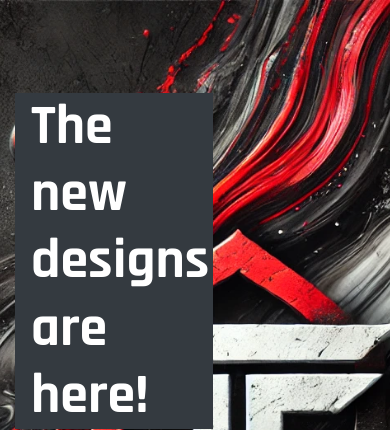
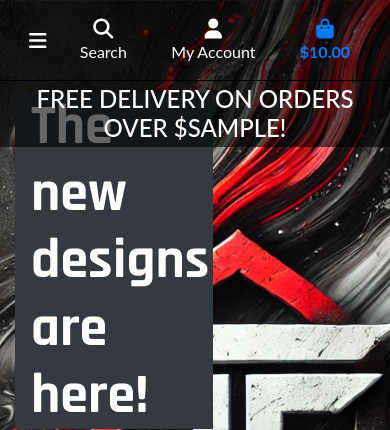
Before and after one commit to xttrust/xttrust-custom-merch, a Django app: template home/templates/home/index.html in a window 390 px wide. Shown: the top 430 px of the page. Run offline with Django 5.2, Linux system fonts and the light colour scheme; the template is opened without the code that fills it: most values are stand-ins (such as "Sample title", 1, 10 or a date in 2020); some libraries are stand-ins or nearby versions.

Commit message:
feat: Added navbar and mobile header

```diff
--- a/static/css/base.css
+++ b/static/css/base.css
@@ -32,7 +32,7 @@ body {
     background: url('/media/main-bg.webp') no-repeat center center fixed;
     background-size: cover;
     height: calc(100vh - 164px);
-    color: var(--dark); /* Dark color for text */
+    color: var(--dark);
     font-family: 'Lato', sans-serif;
 }
 
@@ -116,31 +116,77 @@ body {
     font-style: normal;
   }
 
-/* Top Nav Styles */
+/* Top Nav */
 #top-nav {
     background-color: rgba(0, 0, 0, 0.6);
     color: #FFFFFF;
-    box-shadow: 0 4px 10px rgba(255, 255, 255, 0.5);
-    transition: box-shadow 0.3s ease, opacity 0.3s ease;
+    border-bottom: 1px solid #000000;
 }
 
-#top-nav:hover {
-    opacity: 1;
-    box-shadow: 0 6px 15px rgba(255, 255, 255, 0.8);
+/* Main Nav */
+#main-nav-container {
+    background-color: rgba(0, 0, 0, 0.6);
+    color: #FFFFFF;
+    border-bottom: 1px solid #000000;
+}
+
+/* Base styling for the navigation links */
+.nav-link {
+    color: #FFFFFF;
+    position: relative; /* Required for pseudo-elements */
+    transition: color 0.3s ease;
+}
+
+.nav-link:hover {
+    color: #D32F2F;
+}
+
+.nav-link::before {
+    content: '';
+    position: absolute;
+    width: 0;
+    height: 2px;
+    bottom: 0;
+    left: 0;
+    background-color: #D32F2F;
+    visibility: hidden;
+    transition: all 0.3s ease-in-out;
+}
+
+.nav-link:hover::before {
+    visibility: visible;
+    width: 100%;
+}
+
+.dropdown-item {
+    color: #000000;
+    transition: color 0.3s ease, background-color 0.3s ease;
+}
+
+.dropdown-item:hover {
+    color: #FFFFFF;
+    background-color: #D32F2F;
+}
+
+
+/* delivery-banner */
+#delivery-banner {
+    background-color: rgba(0, 0, 0, 0.6);
+    color: #FFFFFF;
 }
 
 /* Button Styles */
 button, .btn {
-    background-color: var(--primary); /* Primary button color (red, in your case) */
-    color: var(--white); /* White text */
-    border: none; /* Remove default borders */
-    transition: box-shadow 0.3s ease, transform 0.3s ease; /* Smooth transition on shadow and scale */
+    background-color: var(--primary);
+    color: var(--white);
+    border: none;
+    transition: box-shadow 0.3s ease, transform 0.3s ease;
 }
 
 /* Box Shadow on Hover */
 button:hover, .btn:hover {
-    box-shadow: 0 1px 10px rgba(255, 255, 255, 0.5); /* White bottom drop shadow */
-    transform: translateY(-2px); /* Slight lift on hover */
+    box-shadow: 0 1px 10px rgba(255, 255, 255, 0.5);
+    transform: translateY(-2px);
 }
 
 /* Optional active state */
--- a/templates/base.html
+++ b/templates/base.html
@@ -94,6 +94,20 @@
                 </ul>
             </div>
         </div>
+        <div id="main-nav-container" class="row">
+          <nav class="navbar navbar-expand-lg w-100">
+            <button class="navbar-toggler" type="button" data-toggle="collapse" data-target="#main-nav" aria-controls="main-nav" aria-expanded="false" aria-label="Toggle navigation">
+              <i class="fas fa-bars"></i>
+          </button>
+            {% include 'includes/mobile-top-header.html' %}
+            {% include 'includes/main-nav.html' %}
+          </nav>
+        </div>
+        <div id="delivery-banner" class="row text-center">
+          <div class="col bg-black text-white">
+              <h4 class="logo-font my-1">Free delivery on orders over ${{ free_shipping_threshold }}!</h4>
+          </div>
+        </div>
     </header>
 
     {% if messages %}
--- /dev/null
+++ b/templates/includes/main-nav.html
@@ -0,0 +1,110 @@
+<div class="collapse navbar-collapse" id="main-nav">
+    <ul class="navbar-nav w-auto mx-auto">
+        <!-- All Products -->
+        <li class="nav-item dropdown">
+            <a class="logo-font font-weight-bold nav-link text-white mr-5"
+                href="#"
+                id="all-products-link"
+                data-toggle="dropdown"
+                aria-haspopup="true"
+                aria-expanded="false">
+                All Products
+            </a>
+            <div class="dropdown-menu border-0" aria-labelledby="all-products-link">
+                <a href="{% url 'home' %}?sort=price&direction=asc" class="dropdown-item">By Price</a>
+                <a href="{% url 'home' %}?sort=rating&direction=desc" class="dropdown-item">By Rating</a>
+                <a href="{% url 'home' %}?sort=category&direction=asc" class="dropdown-item">By Category</a>
+                <a href="{% url 'home' %}" class="dropdown-item">All Products</a>
+            </div>
+        </li>
+
+        <!-- Apparel -->
+        <li class="nav-item dropdown">
+            <a class="logo-font font-weight-bold nav-link text-white mr-5"
+                href="#"
+                id="apparel-link"
+                data-toggle="dropdown"
+                aria-haspopup="true"
+                aria-expanded="false">
+                Apparel
+            </a>
+            <div class="dropdown-menu border-0" aria-labelledby="apparel-link">
+                <a href="{% url 'home' %}?category=t-shirts" class="dropdown-item">T-Shirts</a>
+                <a href="{% url 'home' %}?category=hoodies" class="dropdown-item">Hoodies</a>
+                <a href="{% url 'home' %}?category=hats" class="dropdown-item">Hats & Caps</a>
+                <a href="{% url 'home' %}?category=t-shirts,hoodies,hats" class="dropdown-item">All Apparel</a>
+            </div>
+        </li>
+
+        <!-- Accessories -->
+        <li class="nav-item dropdown">
+            <a class="logo-font font-weight-bold nav-link text-white mr-5"
+                href="#"
+                id="accessories-link"
+                data-toggle="dropdown"
+                aria-haspopup="true"
+                aria-expanded="false">
+                Accessories
+            </a>
+            <div class="dropdown-menu border-0" aria-labelledby="accessories-link">
+                <a href="{% url 'home' %}?category=phone-cases" class="dropdown-item">Phone Cases</a>
+                <a href="{% url 'home' %}?category=laptop-sleeves" class="dropdown-item">Laptop Sleeves</a>
+                <a href="{% url 'home' %}?category=backpacks" class="dropdown-item">Backpacks</a>
+                <a href="{% url 'home' %}?category=phone-cases,laptop-sleeves,backpacks" class="dropdown-item">All Accessories</a>
+            </div>
+        </li>
+
+        <!-- Tech Gear -->
+        <li class="nav-item dropdown">
+            <a class="logo-font font-weight-bold nav-link text-white mr-5"
+                href="#"
+                id="tech-gear-link"
+                data-toggle="dropdown"
+                aria-haspopup="true"
+                aria-expanded="false">
+                Tech Gear
+            </a>
+            <div class="dropdown-menu border-0" aria-labelledby="tech-gear-link">
+                <a href="{% url 'home' %}?category=mousepads" class="dropdown-item">Mousepads</a>
+                <a href="{% url 'home' %}?category=usb-hubs" class="dropdown-item">USB Hubs</a>
+                <a href="{% url 'home' %}?category=headphones" class="dropdown-item">Headphones</a>
+                <a href="{% url 'home' %}?category=mousepads,usb-hubs,headphones" class="dropdown-item">All Tech Gear</a>
+            </div>
+        </li>
+
+        <!-- Drinkware -->
+        <li class="nav-item dropdown">
+            <a class="logo-font font-weight-bold nav-link text-white mr-5"
+                href="#"
+                id="drinkware-link"
+                data-toggle="dropdown"
+                aria-haspopup="true"
+                aria-expanded="false">
+                Drinkware
+            </a>
+            <div class="dropdown-menu border-0" aria-labelledby="drinkware-link">
+                <a href="{% url 'home' %}?category=mugs" class="dropdown-item">Mugs</a>
+                <a href="{% url 'home' %}?category=water-bottles" class="dropdown-item">Water Bottles</a>
+                <a href="{% url 'home' %}?category=tumblers" class="dropdown-item">Tumblers</a>
+                <a href="{% url 'home' %}?category=mugs,water-bottles,tumblers" class="dropdown-item">All Drinkware</a>
+            </div>
+        </li>
+
+        <!-- Special Offers -->
+        <li class="nav-item dropdown">
+            <a class="logo-font font-weight-bold nav-link text-white"
+                href="#" id="specials-link"
+                data-toggle="dropdown"
+                aria-haspopup="true"
+                aria-expanded="false">
+                Special Offers
+            </a>
+            <div class="dropdown-menu border-0" aria-labelledby="specials-link">
+                <a href="{% url 'home' %}?category=new-arrivals" class="dropdown-item">New Arrivals</a>
+                <a href="{% url 'home' %}?category=deals" class="dropdown-item">Deals</a>
+                <a href="{% url 'home' %}?category=clearance" class="dropdown-item">Clearance</a>
+                <a href="{% url 'home' %}?category=new-arrivals,deals,clearance" class="dropdown-item">All Specials</a>
+            </div>
+        </li>
+    </ul>
+</div>
--- /dev/null
+++ b/templates/includes/mobile-top-header.html
@@ -0,0 +1,56 @@
+<li class="list-inline-item">
+    <a class="text-white nav-link d-block d-lg-none" href="#" id="mobile-search" data-toggle="dropdown" aria-haspopup="true" aria-expanded="false">
+        <div class="text-center">
+            <div><i class="fas fa-search fa-lg"></i></div>
+            <p class="my-0">Search</p>
+        </div>
+    </a>
+    <div class="dropdown-menu border-0 w-100 p-3 rounded-0 my-0" aria-labelledby="mobile-search">
+        <form class="form" method="GET" action="{% url 'home' %}">
+            <div class="input-group w-100">
+                <input class="form-control border border-black rounded-0" type="text" name="q" placeholder="Search our site">
+                <div class="input-group-append">
+                    <button class="form-control form-control btn btn-black border border-black rounded-0" type="submit">
+                        <span class="icon">
+                            <i class="fas fa-search"></i>
+                        </span>
+                    </button>
+                </div>
+            </div>
+        </form>
+    </div>
+</li>
+<li class="list-inline-item dropdown">
+    <a class="text-white nav-link d-block d-lg-none" href="#" id="user-options" data-toggle="dropdown" aria-haspopup="true" aria-expanded="false">
+        <div class="text-center">
+            <div><i class="fas fa-user fa-lg"></i></div>
+            <p class="my-0">My Account</p>
+        </div>
+    </a>
+    <div class="dropdown-menu border-0" aria-labelledby="user-options">
+        {% if request.user.is_authenticated %}
+            {% if request.user.is_superuser %}
+                <a href="{% url 'account_logout' %}" class="dropdown-item">Product Management</a>
+            {% endif %}
+            <a href="" class="dropdown-item">My Profile</a>
+            <a href="{% url 'account_logout' %}" class="dropdown-item">Logout</a>
+        {% else %}
+            <a href="{% url 'account_signup' %}" class="dropdown-item">Register</a>
+            <a href="{% url 'account_login' %}" class="dropdown-item">Login</a>
+        {% endif %}
+    </div>
+</li>
+<li class="list-inline-item">
+    <a class="{% if grand_total %}text-primary font-weight-bold{% else %}text-white{% endif %} nav-link d-block d-lg-none" href="{% url 'home' %}">
+        <div class="text-center">
+            <div><i class="fas fa-shopping-bag fa-lg"></i></div>
+            <p class="my-0">
+                {% if grand_total %}
+                    ${{ grand_total|floatformat:2 }}
+                {% else %}
+                    $0.00
+                {% endif %}
+            </p>
+        </div>
+    </a>
+</li>
```
